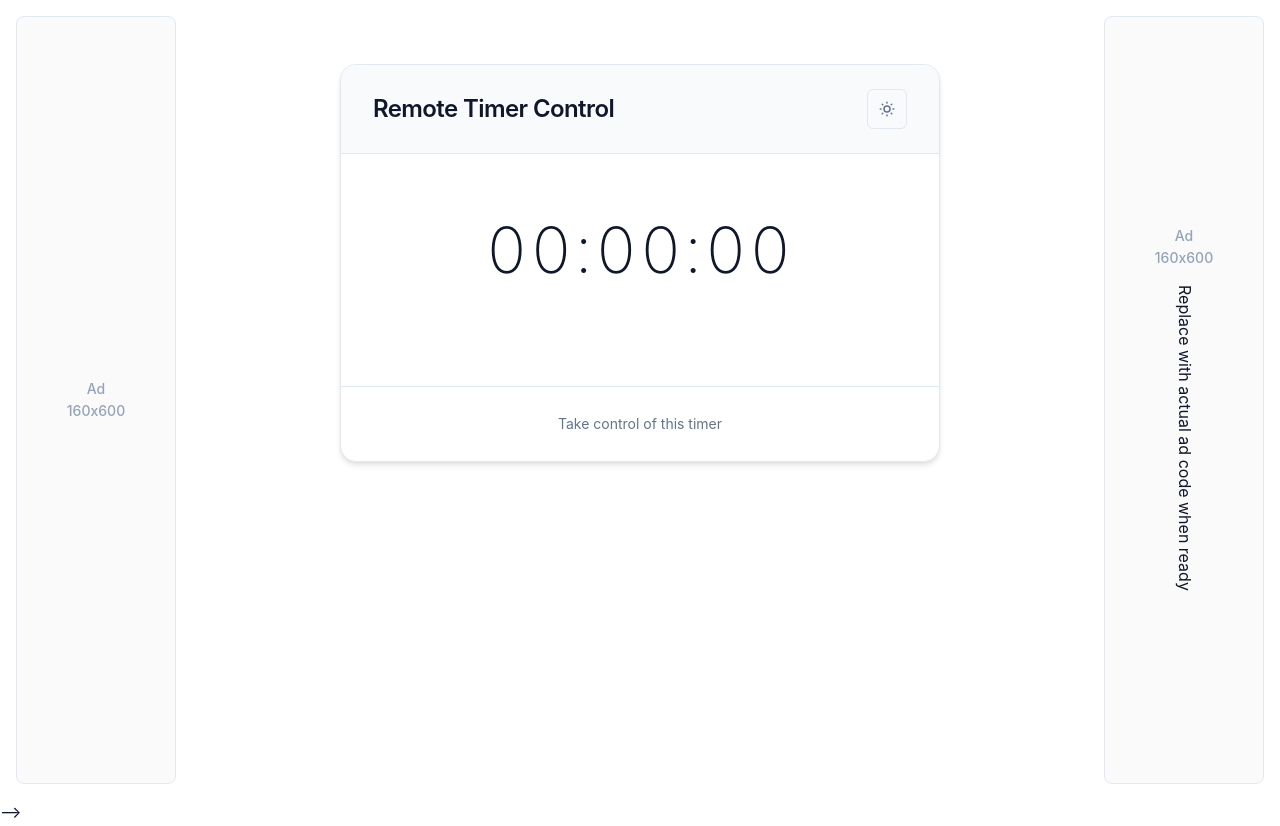
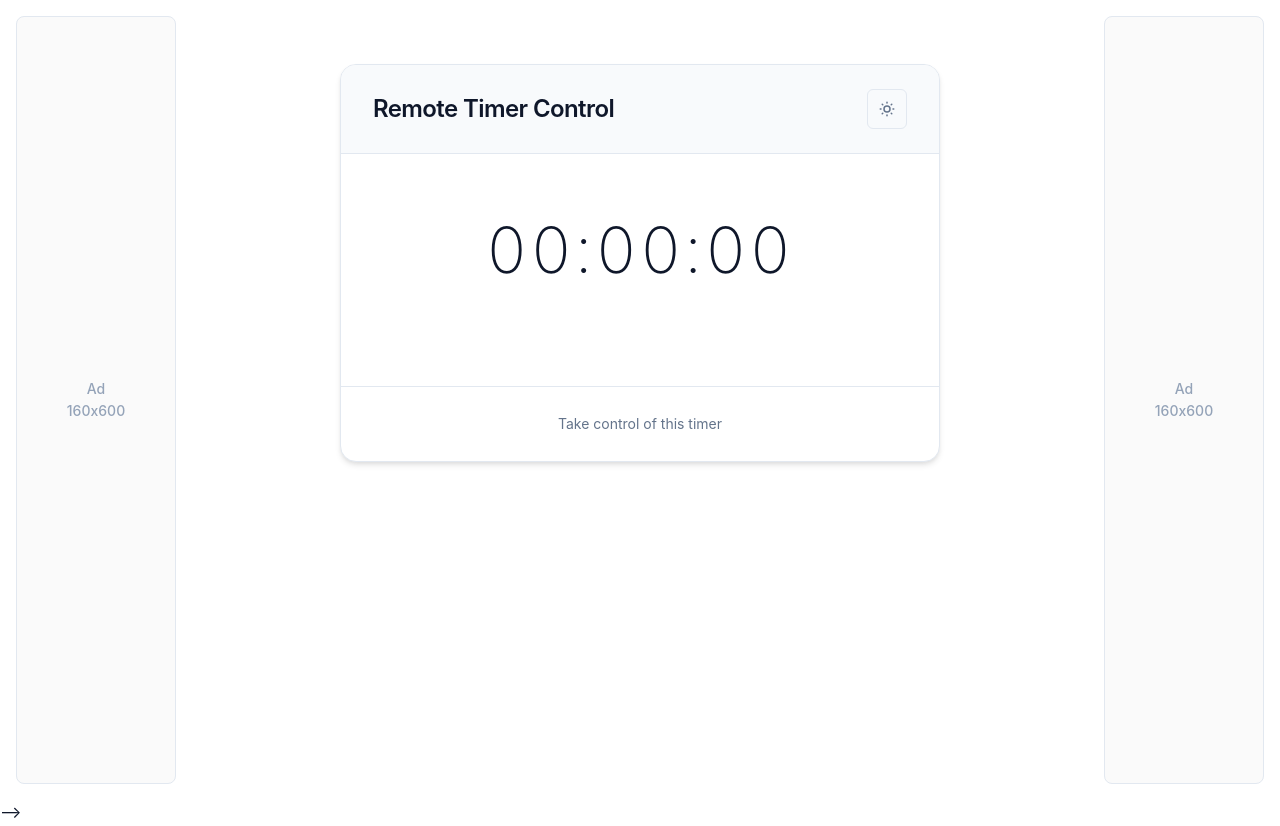
Before and after one commit to rworsl/coundown_project, a Flask app: template templates/index.html in a window 1280 px wide. Run offline with Flask 3, Linux system fonts and the light colour scheme; the template is opened without the code that fills it, so the values that code supplies are empty; some libraries are stand-ins or nearby versions.

Commit message:
ads.txt addition

```diff
--- /dev/null
+++ b/ads.txt
@@ -0,0 +1 @@
+google.com, pub-7642752202861694, DIRECT, f08c47fec0942fa0
--- a/templates/index.html
+++ b/templates/index.html
@@ -115,7 +115,6 @@
     <!--Right Sidebar Ad (desktop only) -->
     <div class="ad-container ad-right">
         <div class="ad-placeholder">Ad<br>160x600</div>
-        Replace with actual ad code when ready
             <ins class="adsbygoogle"
                  style="display:block"
                  data-ad-client="ca-pub-7642752202861694"
```
